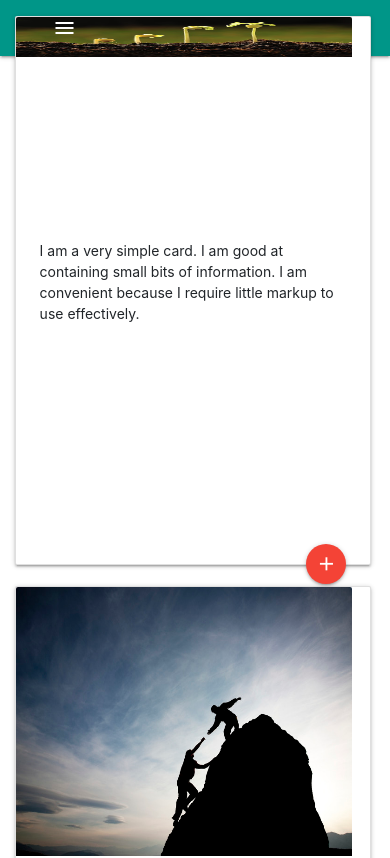
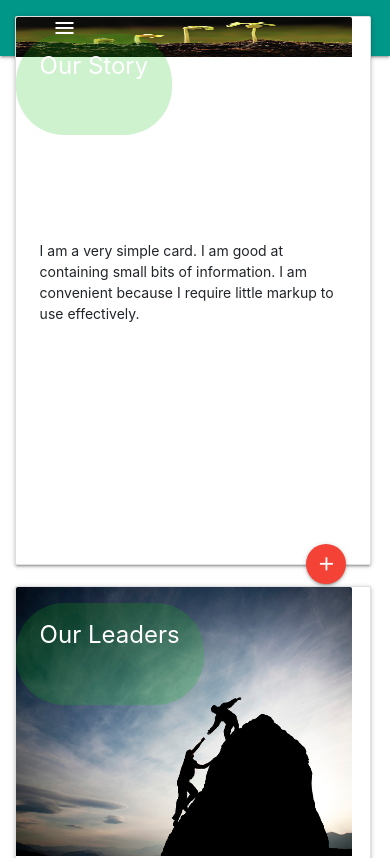
Before and after one commit to IamGiel/AngularApplication, an Angular app: page /about in a window 390 px wide. Shown: the top 858 px of the page. Built offline with nearby package versions, Linux system fonts and the light colour scheme.

Commit message:
card and font

```diff
--- a/src/app/about/about.component.scss
+++ b/src/app/about/about.component.scss
@@ -86,4 +86,18 @@ image {
     display: block;
     width: 100%;
   }
+  .card .card-image .card-title {
+    color: white;
+    font-weight: 400;
+    position: absolute;
+    bottom: 0;
+    left: 0;
+    height: 12vh;
+    max-width: 100%;
+    padding: 24px;
+    top: 2vh;
+    background-color: hsla(120, 90%, 38%, 0.199);
+    border-radius: 2em;
+    line-height: 16px;
+  }
 }
```
